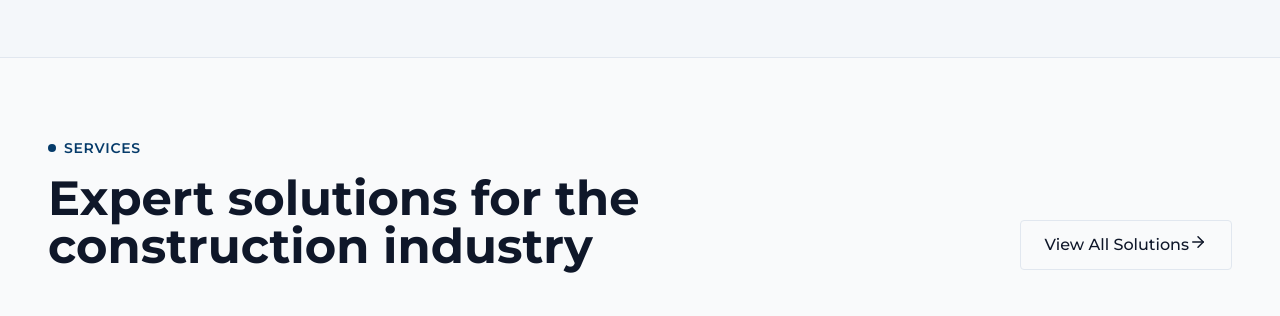
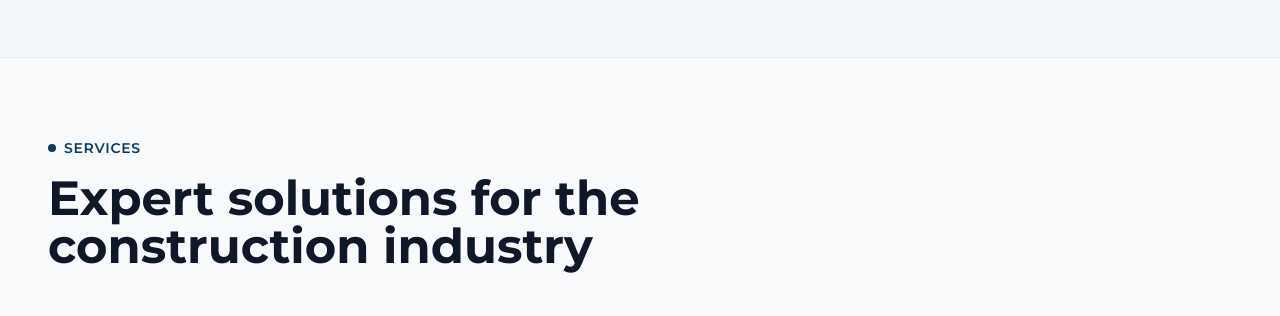
Before and after one commit to godivatech/tnexus_website, a React (Vite) app: page / in a window 1280 px wide. Shown: the part 2160-2476 px from the top of the page. Built offline with nearby package versions, Linux system fonts and the light colour scheme; grey boxes are pictures that could not be loaded.

Commit message:
code changes

```diff
--- a/src/sections/Services.tsx
+++ b/src/sections/Services.tsx
@@ -61,7 +61,7 @@ const Services = () => {
     <section id="services" className="py-20 bg-background">
       <div className="container-tnexus">
         {/* Header */}
-        <div className="flex flex-col md:flex-row md:items-end md:justify-between mb-12">
+        <div className="mb-12">
           <motion.div
             initial={{ opacity: 0, y: 20 }}
             whileInView={{ opacity: 1, y: 0 }}
@@ -76,18 +76,6 @@ const Services = () => {
               Expert solutions for the<br />construction industry
             </h2>
           </motion.div>
-
-          <motion.a
-            href="#services"
-            initial={{ opacity: 0, y: 20 }}
-            whileInView={{ opacity: 1, y: 0 }}
-            viewport={{ once: true }}
-            transition={{ duration: 0.5, delay: 0.1 }}
-            className="btn-outline mt-4 md:mt-0 inline-flex"
-          >
-            View All Solutions
-            <ArrowRight size={18} />
-          </motion.a>
         </div>
 
         {/* Content Grid */}
```
Also changed, not shown: src/pages/ServicesPage.tsx (line endings or trailing spaces).
